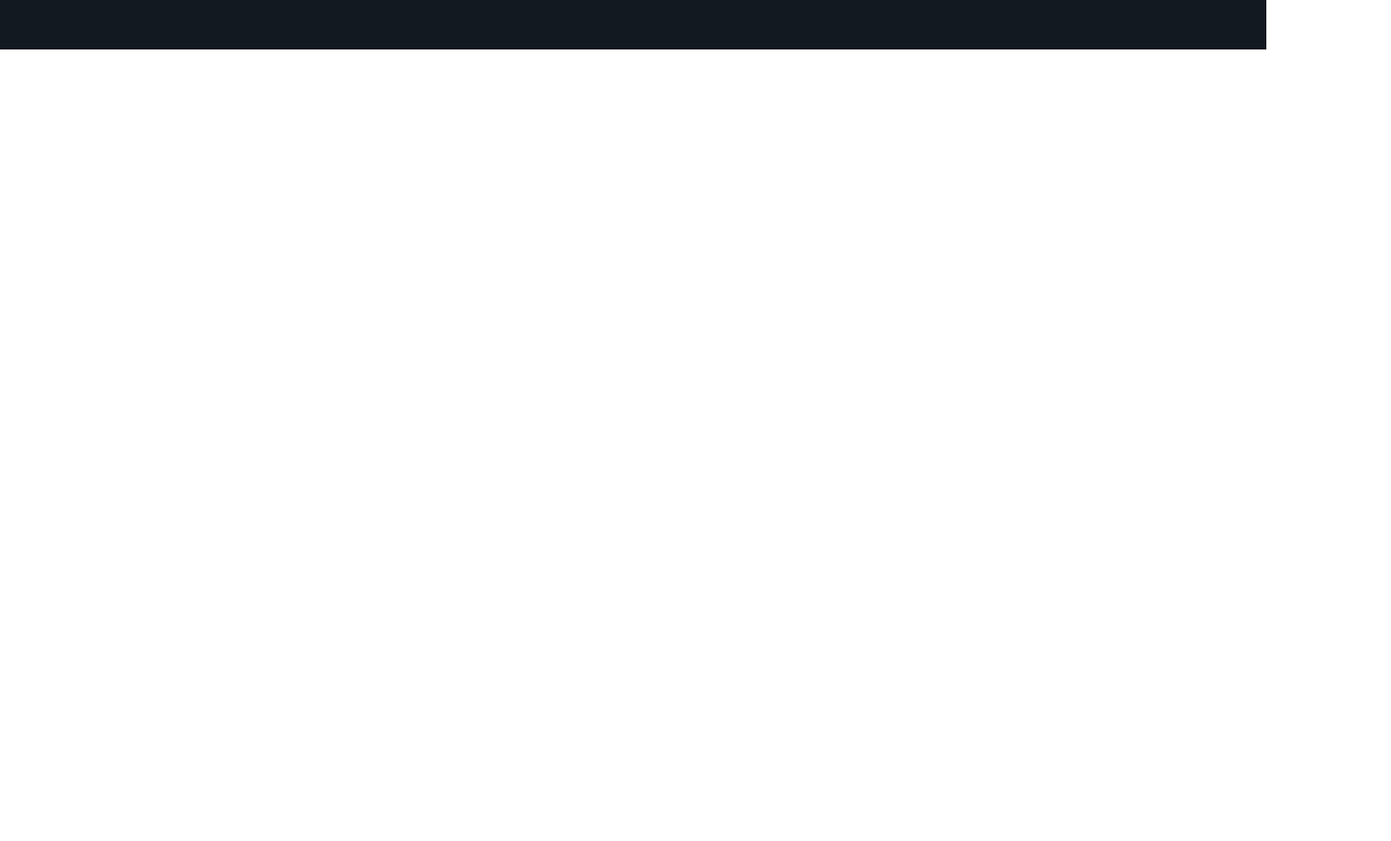
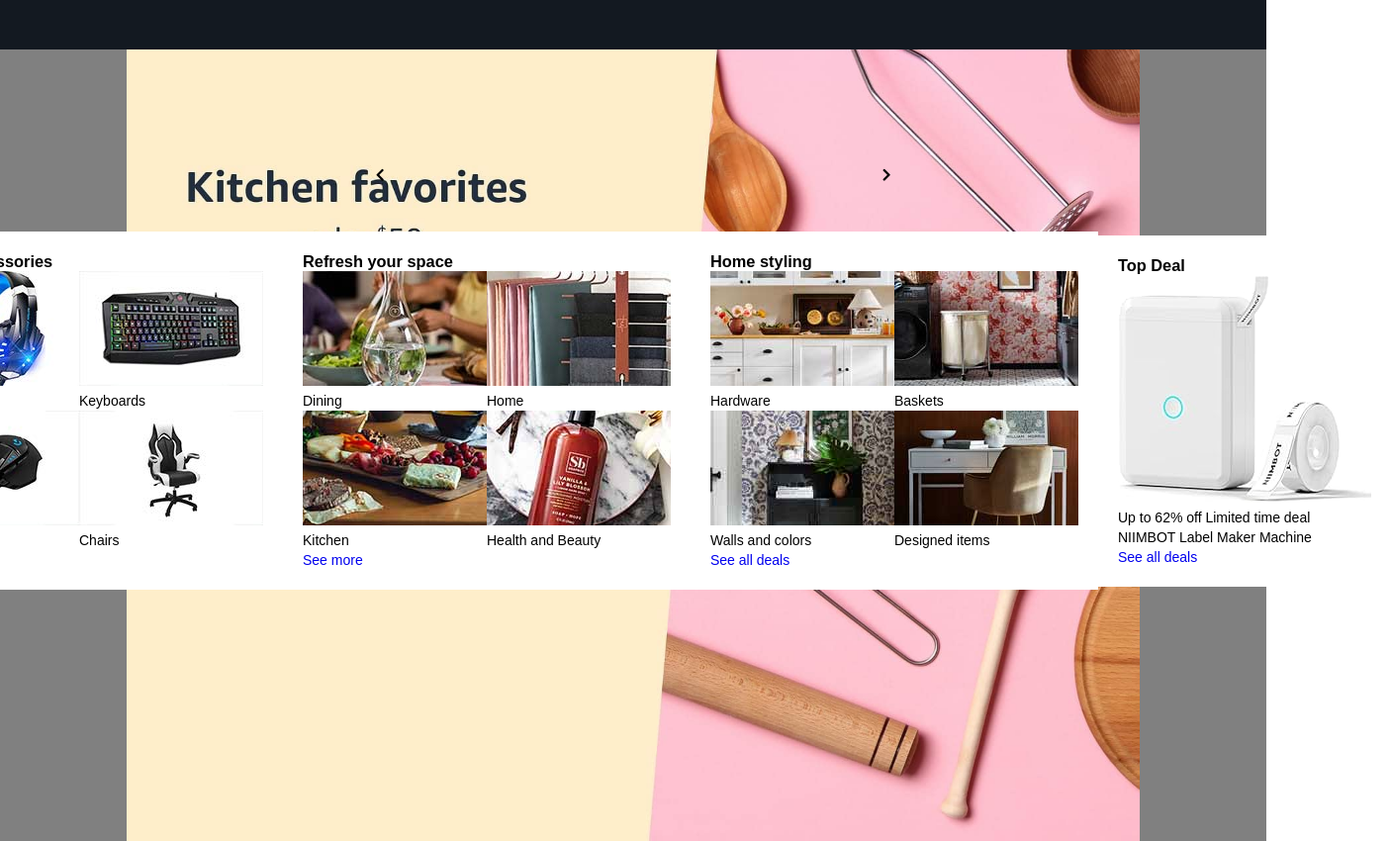
Before and after one commit to reutmegidish/about-page, a plain HTML site: page index.html in a window 1280 px wide. Shown: the part 50-900 px from the top of the page at 99% size, 1406 px wide, since content can reach past the window. Before the commit the page ends 800 px from the top, so only its background shows below. Drawn offline with Linux system fonts and the light colour scheme.

Commit message:
avi initial commit

```diff
--- a/css/style.css
+++ b/css/style.css
@@ -51,3 +51,46 @@ body {
   font-family: FontAwesome;
   font-size: 20px;
 }
+
+/* Hero section - Avi */
+.hero1 {
+  width: 100%;
+  height: 100vh;
+  background: grey;
+}
+
+.inner-container {
+  margin: auto;
+  width: 80%;
+  height: 100%;
+  background: url(../images/61lwJy4B8PL._SX3000_.jpg) no-repeat center center/cover;
+  display: block;
+  justify-content: center;
+  align-items: center;
+
+}
+
+.top-area {
+  padding-top: 12rem;
+  display: flex;
+  justify-content: space-around;
+}
+
+.cards-area {
+  display: flex;
+  justify-content: center;
+  align-items: center;
+  margin-top: 5rem;
+}
+
+.card {
+  background: #fff;
+  padding: 2rem;
+  display: block;
+}
+
+.card-items {
+  display: grid;
+  grid-template-columns: 1fr 1fr;
+  grid-template-rows: 1fr 1fr;
+}
--- a/index.html
+++ b/index.html
@@ -21,6 +21,8 @@
     <title>Amazon.com</title>
   </head>
   <body>
+
+    <!-- Header - Reut -->
     <header class="header-container flex column">
       <div class="nav-logobar flex">
         <div class="logo">
@@ -36,5 +38,110 @@
       </div>
       <div></div>
     </header>
+
+    <!-- Hero section - Avi -->
+    <section class="hero1">
+      <div class="inner-container">
+        <div class="top-area">
+          <i class="fas fa-chevron-left"></i>
+          <i class="fas fa-chevron-right"></i>
+
+
+        </div>
+        <div class="cards-area">
+          <div class="card card1">
+            <div class="card-head">
+              <h3>Gaming accessories</h3>
+            </div>
+            <div class="card-items">
+              <div class="card-item">
+                <img src="./images/Fuji_Quad_Headset_1x._SY116_CB667159060_.jpg" alt="">
+                <p>Headsets</p>
+              </div>
+              <div class="card-item">
+                <img src="./images/Fuji_Quad_Keyboard_1x._SY116_CB667159063_.jpg" alt="">
+                <p>Keyboards</p>
+              </div>
+              <div class="card-item">
+                <img src="./images/Fuji_Quad_Mouse_1x._SY116_CB667159063_.jpg" alt="">
+                <p>Computer mice</p>
+              </div>
+              <div class="card-item">
+                <img src="./images/Fuji_Quad_Chair_1x._SY116_CB667159060_.jpg" alt="">
+                <p>Chairs</p>
+              </div>
+            </div>
+            <p><a href="#">See more</a></p>
+          </div>
+          <div class="card card2">
+            <div class="card-head">
+              <h3>Refresh your space</h3>
+            </div>
+               <div class="card-items">
+                <div class="card-item">
+                  <img src="./images/DesktopQuadCat_186x116_LP-HP_B08MYX5Q2W_01.23._SY116_CB619238939_.jpg" alt="">
+                  <p>Dining</p>
+                </div>
+                <div class="card-item">
+                  <img src="./images/DesktopQuadCat_186x116_home_B08RCCP3HV_01.23._SY116_CB619238939_.jpg" alt="">
+                  <p>Home</p>
+                </div>
+                <div class="card-item">
+                  <img src="./images/DesktopQuadCat_186x116_kitchen_B0126LMDFK_01.23._SY116_CB619238939_.jpg" alt="">
+                  <p>Kitchen</p>
+                </div>
+                <div class="card-item">
+                  <img src="./images/DesktopQuadCat_186x116_health-beauty_B07662GN57_01.23._SY116_CB619238939_.jpg" alt="">
+                  <p>Health and Beauty</p>
+                </div>
+              </div>
+            <p><a href="#">See more</a></p>
+          </div>
+
+          <div class="card card3">
+
+            <div class="card-head">
+              <h3>Home styling</h3>
+            </div>
+
+              <div class="card-items">
+
+                <div class="card-item">
+                  <img src="./images/2023Q2_GW_EE_Kitchen_D_Quad_186x116._SY116_CB594237035_.jpg" alt="">
+                  <p>Hardware</p>
+                </div>
+
+                <div class="card-item">
+                  <img src="./images/2023Q2_GW_EE_LaundryLuxe_D_Quad_186x116._SY116_CB594237035_.jpg" alt="">
+                  <p>Baskets</p>
+                </div>
+
+                <div class="card-item">
+                  <img src="./images/2023Q2_GW_EE_Hallway_D_Quad_186x116._SY116_CB594237035_.jpg" alt="">
+                  <p>Walls and colors</p>
+                </div>
+
+                <div class="card-item">
+                  <img src="./images/2023Q2_GW_EE_AccentFurniture_D_Quad_186x116._SY116_CB594237035_.jpg" alt="">
+                  <p>Designed items</p>
+                </div>
+
+              </div>
+
+            <p><a href="#">See all deals</a></p>
+
+          </div>
+
+          <div class="card card4">
+            <h3>Top Deal</h3>
+            <img src="./images/319IiCrzduL._AC_SY230_.jpg" alt="">
+            <p><span class="red-bg">Up to 62% off</span> Limited time deal</p>
+            <p>NIIMBOT Label Maker Machine</p>
+            <p><a href="#">See all deals</a></p>
+          </div>
+
+        </div>
+      </div>
+    </section>
   </body>
 </html>
```
Also changed, not shown: images/2023Q2_GW_EE_AccentFurniture_D_Quad_186x116._SY116_CB594237035_.jpg (added), images/2023Q2_GW_EE_Hallway_D_Quad_186x116._SY116_CB594237035_.jpg (added), images/2023Q2_GW_EE_Kitchen_D_Quad_186x116._SY116_CB594237035_.jpg (added), images/2023Q2_GW_EE_LaundryLuxe_D_Quad_186x116._SY116_CB594237035_.jpg (added), images/319IiCrzduL._AC_SY230_.jpg (added), images/61lwJy4B8PL._SX3000_.jpg (added), images/DesktopQuadCat_186x116_LP-HP_B08MYX5Q2W_01.23._SY116_CB619238939_.jpg (added), images/DesktopQuadCat_186x116_health-beauty_B07662GN57_01.23._SY116_CB619238939_.jpg (added), images/DesktopQuadCat_186x116_home_B08RCCP3HV_01.23._SY116_CB619238939_.jpg (added), images/DesktopQuadCat_186x116_kitchen_B0126LMDFK_01.23._SY116_CB619238939_.jpg (added), images/Fuji_Quad_Chair_1x._SY116_CB667159060_.jpg (added), images/Fuji_Quad_Headset_1x._SY116_CB667159060_.jpg (added), images/Fuji_Quad_Keyboard_1x._SY116_CB667159063_.jpg (added), images/Fuji_Quad_Mouse_1x._SY116_CB667159063_.jpg (added).
